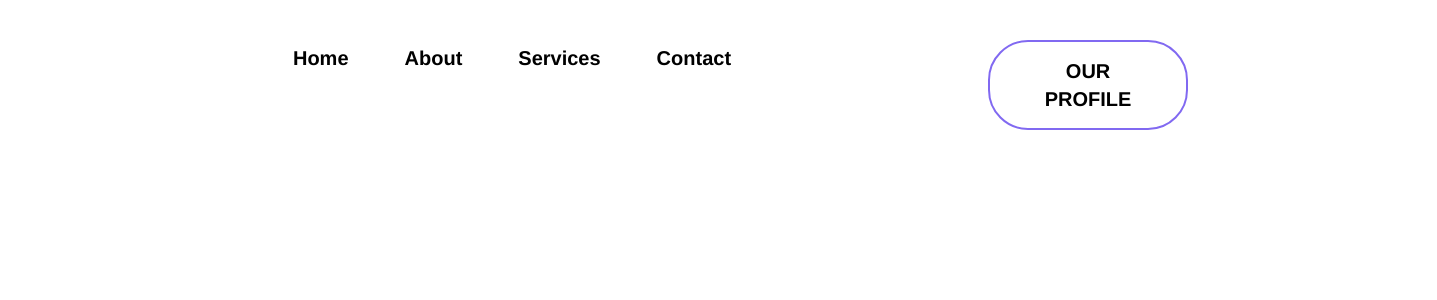
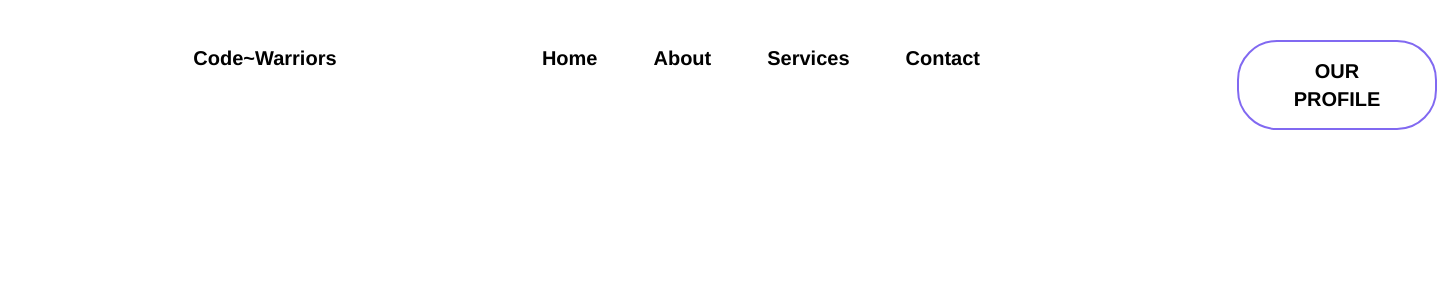
Before and after one commit to code-warriors80/website, a React (Create React App) app: page / in a window 1280 px wide. Shown: the top 300 px of the page, 1437 px wide, since content can reach past the window. Built offline with nearby package versions, Linux system fonts and the light colour scheme; the HTML template or start-up script is replaced by a standard one.

Commit message:
final update

```diff
--- a/src/Components/Navbar.js
+++ b/src/Components/Navbar.js
@@ -11,7 +11,7 @@ const Navbar = () => {
   return (
     <div className=' align-middle flex justify-between mt-7 h-24 max-w-[1240px] px-4  items-cente'>
         {/* <img src={logo} className="w-9 rounded-full" alt="c-w logo"/> */}
-        {/* <h1 className='w-full text-xl mt-4 font-bold'>Code~Warriors</h1> */}
+        <h1 className='w-full text-xl mt-4 font-bold'>Code~Warriors</h1>
         <ul className='hidden text-xl mx-auto md:flex'>
             <li className='p-4'><a href="/" className="mx-3 hover:opacity-80 font-bold duration-150">Home</a></li>
             <li className='p-4'><a href="/" className="mx-3 hover:opacity-80 font-bold duration-150">About </a></li>
@@ -28,7 +28,7 @@ const Navbar = () => {
             {nav ? <AiOutlineClose size={30}/> : <AiOutlineMenu size={30}/>}
         </div>
         <div className={nav ? 'fixed left-0 top-0 w-[60%] h-full bg-slate-100 opacity-95 border-r ease-in-out duration-500' : 'fixed left-[-100%]'}>
-        <h1 className='w-full text-xl py-2 mt-7 font-bold'>Code~Warriors</h1>
+        {/* <h1 className='w-full text-xl py-2 mt-7 font-bold'>Code~Warriors</h1> */}
           <div className='p-4'>
             <ul className='uppercase p-4 mt-7'>
                   <li className='p-4 border-b border-slate-100'> <a href="/" className="mx-3 hover:opacity-90 duration-150">Home</a></li>
```
